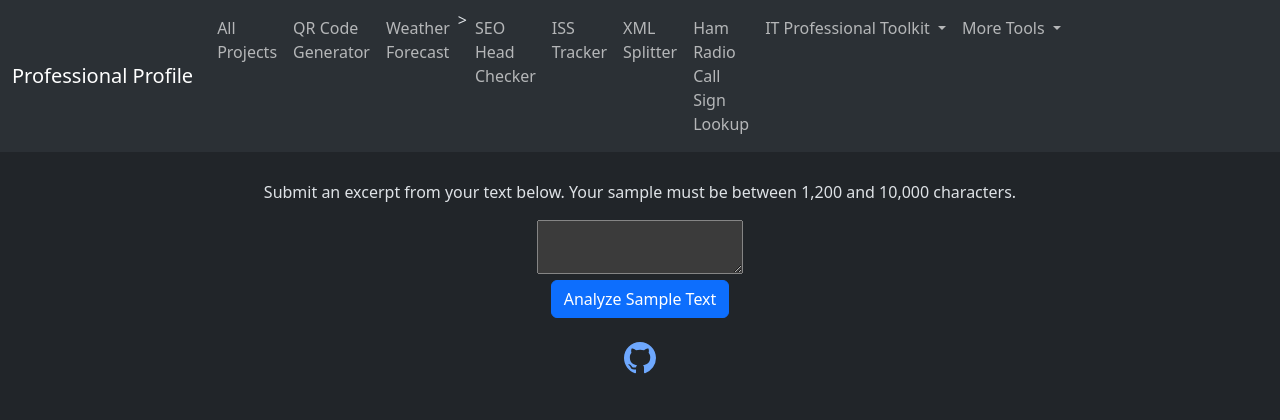
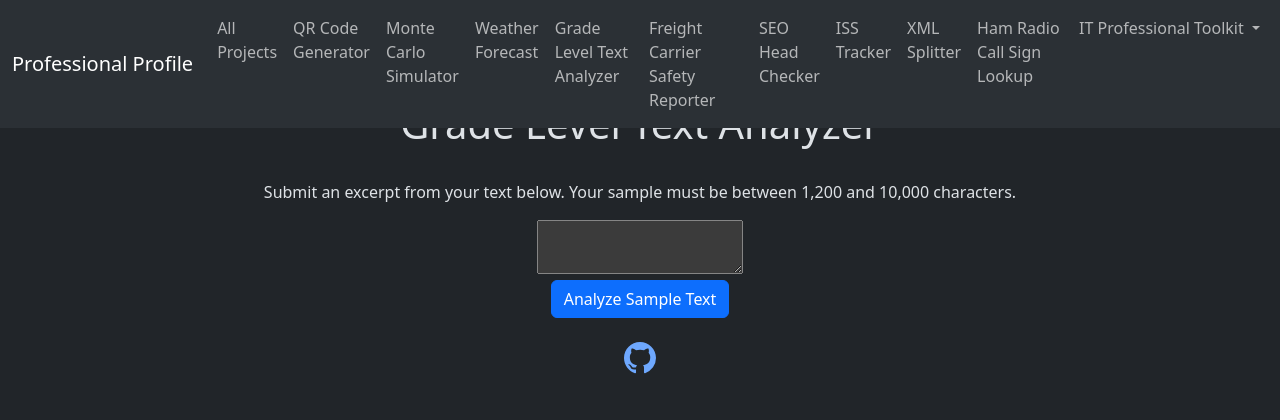
Before and after one commit to BenCritt/profile_workspace_heroku, a Django app: template projects/templates/projects/grade_level_analyzer.html in a window 1280 px wide. Shown: the top 420 px of the page. Run offline with Django 3.2, Linux system fonts and the light colour scheme; the template is opened without the code that fills it, so the values that code supplies are empty, except form fields; tables that the repository leaves empty hold one stand-in row (values such as "Sample post"); form fields are guessed from the names that the template uses; some libraries are stand-ins or nearby versions.

Commit message:
Reverting navbar changes.

```diff
--- a/projects/templates/projects/base.html
+++ b/projects/templates/projects/base.html
@@ -178,7 +178,10 @@
             <div class="navbar-nav">
               <a class="nav-link" href="/projects/">All Projects</a>
               <a class="nav-link" href="/projects/qr-code-generator/">QR Code Generator</a>
-              <a class="nav-link" href="/projects/weather/">Weather Forecast</a>>
+              <a class="nav-link" href="/projects/monte-carlo-simulator/">Monte Carlo Simulator</a>
+              <a class="nav-link" href="/projects/weather/">Weather Forecast</a>
+              <a class="nav-link" href="/projects/grade-level-analyzer/">Grade Level Text Analyzer</a>
+              <a class="nav-link" href="/projects/freight-safety/">Freight Carrier Safety Reporter</a>
               <a class="nav-link" href="/projects/seo-head-checker/">SEO Head Checker</a>
               <a class="nav-link" href="/projects/iss-tracker/">ISS Tracker</a>
               <a class="nav-link" href="/projects/xml-splitter/">XML Splitter</a>
@@ -193,17 +196,6 @@
                   <li><a class="dropdown-item" href="/projects/ip-tool/">IP Address Lookup Tool</a></li>
                   <li><a class="dropdown-item" href="/projects/dns-lookup/">DNS Lookup Tool</a></li>
                   <li><a class="dropdown-item" href="/projects/it-tools/">View All Tools</a></li>
-                </ul>
-              </div>
-              <!-- More Tools Dropdown (Makes the navbar less crowded.) -->
-              <div class="nav-item dropdown">
-                <a class="nav-link dropdown-toggle" id="navbarDropdown" role="button" data-bs-toggle="dropdown" aria-expanded="false">
-                  More Tools
-                </a>
-                <ul class="dropdown-menu" class="dropdown-menu dropdown-menu-right" aria-labelledby="navbarDropdown">
-                  <li><a class="dropdown-item" href="/projects/monte-carlo-simulator/">Monte Carlo Simulator</a></li>
-                  <li><a class="dropdown-item" href="/projects/grade-level-analyzer/">Grade Level Text Analyzer</a></li>
-                  <li><a class="dropdown-item" href="/projects/freight-safety/">Freight Carrier Safety Reporter</li>
                 </ul>
               </div>
             </div>
```
